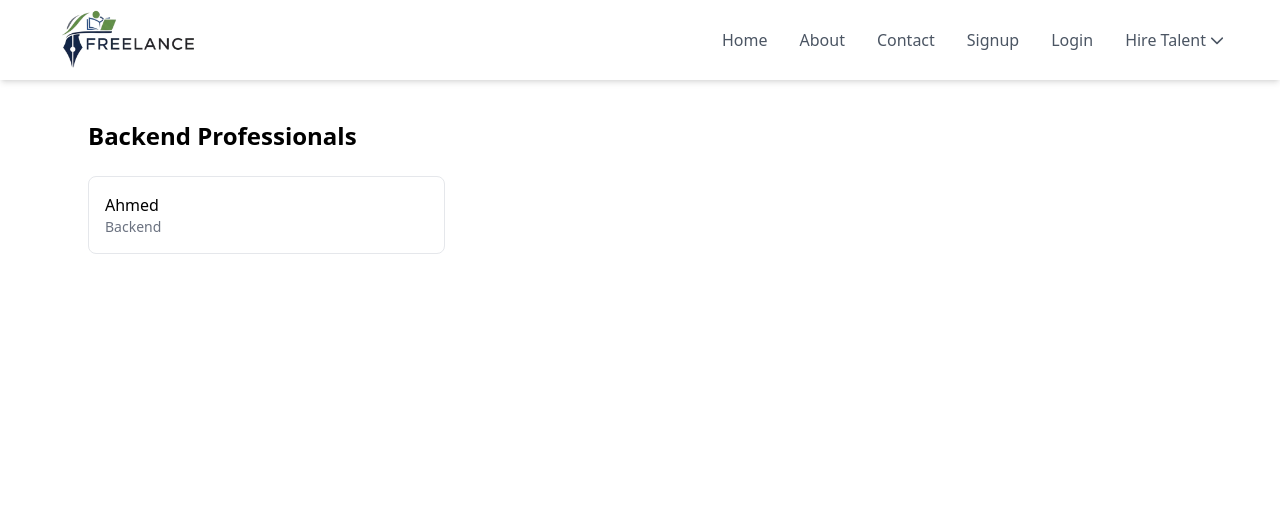
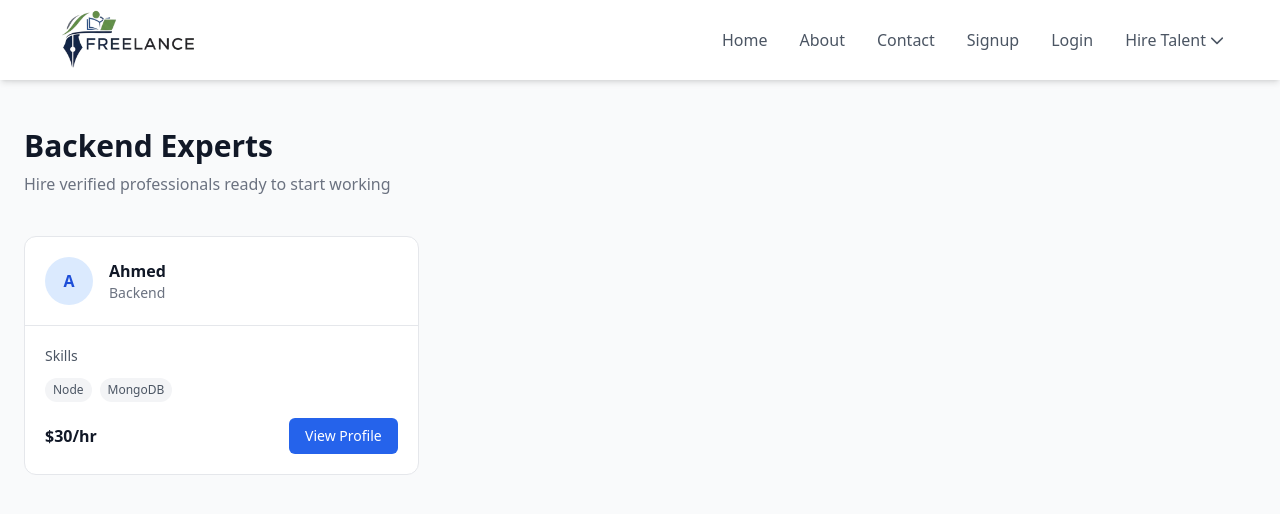
Before and after one commit to Alihaider592/freelance, a React (Create React App) app in the folder freelancing-app/: page /talent/backend in a window 1280 px wide. Shown: the top 514 px of the page. Built offline with nearby package versions, Linux system fonts and the light colour scheme.

Commit message:
page design enhanced

```diff
--- a/freelancing-app/src/pages/TalentByCategory.jsx
+++ b/freelancing-app/src/pages/TalentByCategory.jsx
@@ -2,13 +2,11 @@ import { useParams } from "react-router-dom";
 
 const TalentByCategory = () => {
   const { category } = useParams();
-
-  // TEMP data (later API)
   const talents = [
-    { id: 1, name: "Ali", category: "frontend" },
-    { id: 2, name: "Ahmed", category: "backend" },
-    { id: 3, name: "Sara", category: "frontend" },
-    { id: 4, name: "Usman", category: "ui-ux" },
+    { id: 1, name: "Ali", category: "frontend", rate: "$25/hr", skills: ["React", "Tailwind"] },
+    { id: 2, name: "Ahmed", category: "backend", rate: "$30/hr", skills: ["Node", "MongoDB"] },
+    { id: 3, name: "Sara", category: "frontend", rate: "$28/hr", skills: ["Next.js", "CSS"] },
+    { id: 4, name: "Usman", category: "ui-ux", rate: "$20/hr", skills: ["Figma", "UX Research"] },
   ];
 
   const filteredTalents = talents.filter(
@@ -16,28 +14,76 @@ const TalentByCategory = () => {
   );
 
   return (
-    <div className="max-w-6xl mx-auto px-6 py-10">
-      <h1 className="text-2xl font-semibold mb-6 capitalize">
-        {category.replace("-", " ")} Professionals
+    <div className="bg-gray-50 min-h-screen">
+      <div className="max-w-7xl mx-auto px-6 py-12">
+        <div className="mb-10">
+          <h1 className="text-3xl font-bold text-gray-900 capitalize">
+            {category.replace("-", " ")} Experts
           </h1>
+          <p className="text-gray-500 mt-2">
+            Hire verified professionals ready to start working
+          </p>
+        </div>
 
         {filteredTalents.length === 0 ? (
-        <p className="text-gray-500">No talent found in this category.</p>
+          <div className="bg-white rounded-xl p-8 text-center shadow">
+            <p className="text-gray-500">
+              No talent found in this category.
+            </p>
+          </div>
         ) : (
-        <div className="grid grid-cols-3 gap-4">
+          <div className="grid grid-cols-1 sm:grid-cols-2 lg:grid-cols-3 gap-6">
             {filteredTalents.map((talent) => (
               <div
                 key={talent.id}
-              className="border rounded-lg p-4 hover:shadow transition"
+                className="bg-white rounded-xl border hover:shadow-lg transition-all duration-300"
               >
-              <h3 className="font-medium">{talent.name}</h3>
+                <div className="p-5 border-b">
+                  <div className="flex items-center gap-4">
+                    <div className="w-12 h-12 rounded-full bg-blue-100 text-blue-700 flex items-center justify-center font-semibold">
+                      {talent.name.charAt(0)}
+                    </div>
+                    <div>
+                      <h3 className="font-semibold text-gray-900">
+                        {talent.name}
+                      </h3>
                       <p className="text-sm text-gray-500 capitalize">
                         {talent.category}
                       </p>
                     </div>
+                  </div>
+                </div>
+                <div className="p-5">
+                  <p className="text-sm text-gray-600 mb-3">
+                    Skills
+                  </p>
+
+                  <div className="flex flex-wrap gap-2 mb-4">
+                    {talent.skills.map((skill, i) => (
+                      <span
+                        key={i}
+                        className="text-xs bg-gray-100 px-2 py-1 rounded-full text-gray-600"
+                      >
+                        {skill}
+                      </span>
+                    ))}
+                  </div>
+
+                  <div className="flex items-center justify-between">
+                    <span className="font-semibold text-gray-900">
+                      {talent.rate}
+                    </span>
+                    <button className="text-sm px-4 py-2 bg-blue-600 text-white rounded-md hover:bg-blue-700 transition">
+                      View Profile
+                    </button>
+                  </div>
+                </div>
+              </div>
             ))}
           </div>
         )}
+
+      </div>
     </div>
   );
 };
```
Lines whose indentation alone changed are shown as unchanged.
